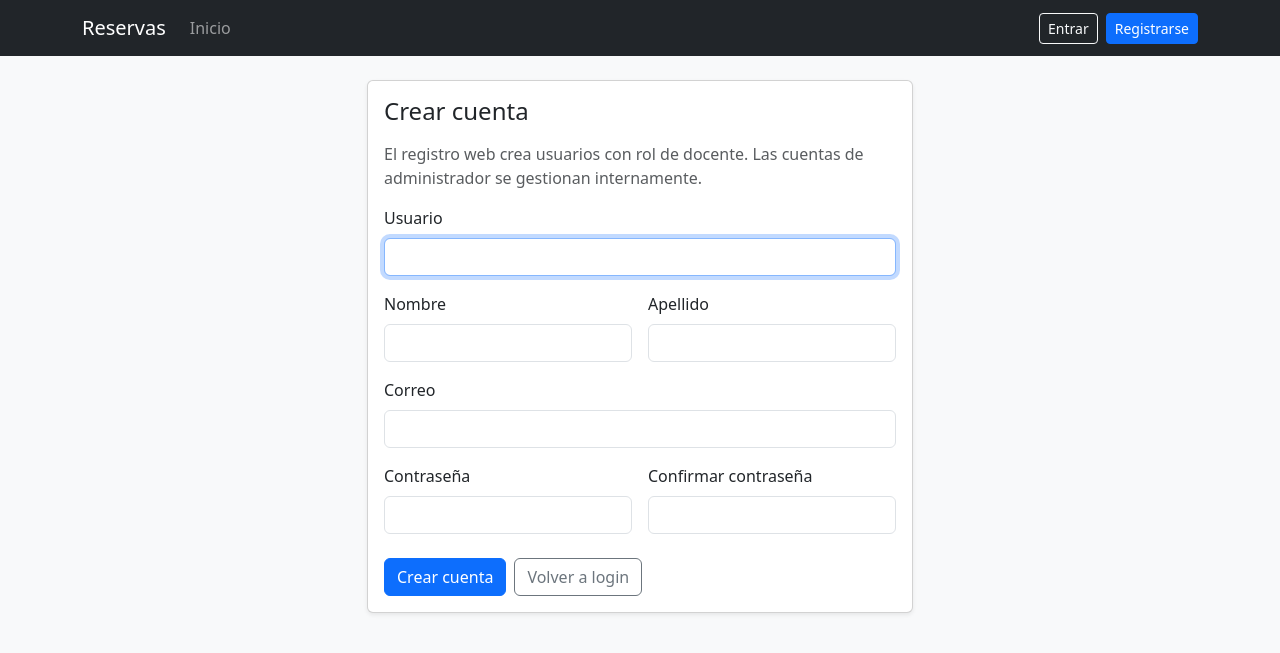
After one commit to jManuel0/Sistema-de-gestion-de-resrvas-de-laboratorio, a Django app: page /registro/ in a window 1280 px wide. The commit adds this page. Shown: the top 653 px of the page. Run offline with Django 5.2, Linux system fonts and the light colour scheme.

Commit message:
Agregar login y registro sin CRUD

```diff
--- /dev/null
+++ b/reservas_juanmanuel/forms.py
@@ -0,0 +1,16 @@
+from django import forms
+from django.contrib.auth.forms import UserCreationForm
+from django.contrib.auth.models import User
+
+
+class RegistroUsuarioForm(UserCreationForm):
+    email = forms.EmailField(required=False)
+
+    def __init__(self, *args, **kwargs):
+        super().__init__(*args, **kwargs)
+        for field in self.fields.values():
+            field.widget.attrs.setdefault('class', 'form-control')
+
+    class Meta(UserCreationForm.Meta):
+        model = User
+        fields = ['username', 'first_name', 'last_name', 'email', 'password1', 'password2']
--- a/reservas_juanmanuel/urls.py
+++ b/reservas_juanmanuel/urls.py
@@ -6,6 +6,7 @@ app_name = 'reservas'
 
 urlpatterns = [
     path('login/', views.UsuarioLoginView.as_view(), name='login'),
+    path('registro/', views.UsuarioRegistroView.as_view(), name='registro'),
     path('logout/', views.UsuarioLogoutView.as_view(), name='logout'),
     path('', views.HomeView.as_view(), name='home'),
 ]
--- a/reservas_juanmanuel/views.py
+++ b/reservas_juanmanuel/views.py
@@ -1,7 +1,14 @@
+from django.contrib import messages
+from django.contrib.auth import login
 from django.contrib.auth.forms import AuthenticationForm
+from django.contrib.auth.models import Group
 from django.contrib.auth.views import LoginView, LogoutView
 from django.contrib.auth.mixins import LoginRequiredMixin, UserPassesTestMixin
+from django.shortcuts import redirect
 from django.views.generic import TemplateView
+from django.views.generic.edit import CreateView
+
+from .forms import RegistroUsuarioForm
 
 
 class BootstrapAuthenticationForm(AuthenticationForm):
@@ -18,6 +25,27 @@ class UsuarioLoginView(LoginView):
 
 class UsuarioLogoutView(LogoutView):
     pass
+
+
+class UsuarioRegistroView(CreateView):
+    form_class = RegistroUsuarioForm
+    template_name = 'registration/register.html'
+
+    def dispatch(self, request, *args, **kwargs):
+        if request.user.is_authenticated:
+            return redirect('reservas:home')
+        return super().dispatch(request, *args, **kwargs)
+
+    def form_valid(self, form):
+        response = super().form_valid(form)
+        grupo_docente, _ = Group.objects.get_or_create(name='Docente')
+        self.object.groups.add(grupo_docente)
+        login(self.request, self.object)
+        messages.success(self.request, 'Tu cuenta fue creada y quedaste registrado como docente.')
+        return response
+
+    def get_success_url(self):
+        return redirect('reservas:home').url
 
 
 def es_admin(user) -> bool:
--- a/templates/base.html
+++ b/templates/base.html
@@ -45,6 +45,7 @@
               </form>
             {% else %}
               <a class="btn btn-outline-light btn-sm" href="{% url 'reservas:login' %}">Entrar</a>
+              <a class="btn btn-primary btn-sm" href="{% url 'reservas:registro' %}">Registrarse</a>
             {% endif %}
           </div>
         </div>
--- a/templates/registration/login.html
+++ b/templates/registration/login.html
@@ -29,7 +29,8 @@
         </div>
       </div>
       <p class="text-muted small mt-3 mb-0">
-        Si eres docente/administrador, solicita tu usuario al encargado del sistema.
+        Si eres docente y no tienes cuenta, puedes
+        <a href="{% url 'reservas:registro' %}">registrarte aquí</a>.
       </p>
     </div>
   </div>
--- /dev/null
+++ b/templates/registration/register.html
@@ -0,0 +1,63 @@
+{% extends "base.html" %}
+{% block title %}Registro{% endblock %}
+
+{% block content %}
+  <div class="row justify-content-center">
+    <div class="col-12 col-md-8 col-lg-6">
+      <div class="card shadow-sm">
+        <div class="card-body">
+          <h1 class="h4 mb-3">Crear cuenta</h1>
+          <p class="text-muted">
+            El registro web crea usuarios con rol de docente. Las cuentas de administrador se gestionan internamente.
+          </p>
+
+          <form method="post">
+            {% csrf_token %}
+
+            {% if form.non_field_errors %}
+              <div class="alert alert-danger" role="alert">
+                {{ form.non_field_errors }}
+              </div>
+            {% endif %}
+
+            <div class="row g-3">
+              <div class="col-12">
+                <label class="form-label" for="{{ form.username.id_for_label }}">Usuario</label>
+                {{ form.username }}
+                {% if form.username.errors %}<div class="text-danger small mt-1">{{ form.username.errors }}</div>{% endif %}
+              </div>
+              <div class="col-12 col-md-6">
+                <label class="form-label" for="{{ form.first_name.id_for_label }}">Nombre</label>
+                {{ form.first_name }}
+              </div>
+              <div class="col-12 col-md-6">
+                <label class="form-label" for="{{ form.last_name.id_for_label }}">Apellido</label>
+                {{ form.last_name }}
+              </div>
+              <div class="col-12">
+                <label class="form-label" for="{{ form.email.id_for_label }}">Correo</label>
+                {{ form.email }}
+                {% if form.email.errors %}<div class="text-danger small mt-1">{{ form.email.errors }}</div>{% endif %}
+              </div>
+              <div class="col-12 col-md-6">
+                <label class="form-label" for="{{ form.password1.id_for_label }}">Contraseña</label>
+                {{ form.password1 }}
+                {% if form.password1.errors %}<div class="text-danger small mt-1">{{ form.password1.errors }}</div>{% endif %}
+              </div>
+              <div class="col-12 col-md-6">
+                <label class="form-label" for="{{ form.password2.id_for_label }}">Confirmar contraseña</label>
+                {{ form.password2 }}
+                {% if form.password2.errors %}<div class="text-danger small mt-1">{{ form.password2.errors }}</div>{% endif %}
+              </div>
+            </div>
+
+            <div class="d-flex gap-2 mt-4">
+              <button class="btn btn-primary" type="submit">Crear cuenta</button>
+              <a class="btn btn-outline-secondary" href="{% url 'reservas:login' %}">Volver a login</a>
+            </div>
+          </form>
+        </div>
+      </div>
+    </div>
+  </div>
+{% endblock %}
```
